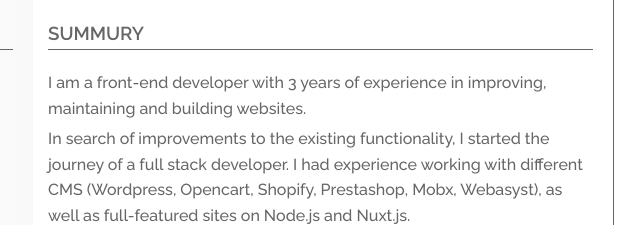
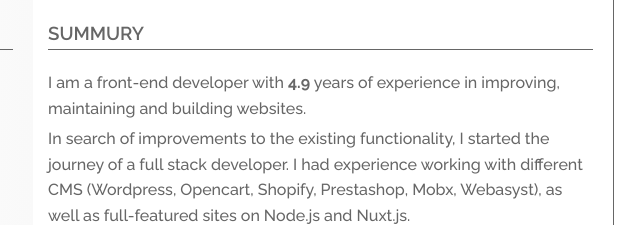
Before and after one commit to ishutka/CV, a plain HTML site: page public/index.html in a window 1280 px wide. Shown: the part 243-468 px from the top of the page, 447-1087 px from the left. Drawn offline with Linux system fonts and the light colour scheme.

Commit message:
fix experience date

```diff
--- a/public/index.css
+++ b/public/index.css
@@ -241,3 +241,16 @@ aside .languages .full.empty {
     transition: max-height 0.3s ease-in;
   }
 }
+
+#experience {
+  display: inline-block;
+  min-width: 0px;
+  font-weight: bold;
+  opacity: 0;
+  transition: all 1s;
+}
+
+#experience.activated {
+  opacity: 1;
+  min-width: 18px;
+}
--- a/public/index.html
+++ b/public/index.html
@@ -167,7 +167,7 @@
         <section>
           <h3>Summury</h3>
           <p>
-            I am a front-end developer with 3 years of experience in improving,
+            I am a front-end developer with <span id="experience"></span> years of experience in improving,
             maintaining and building websites.
           </p>
           <p>
--- a/public/index.js
+++ b/public/index.js
@@ -1,11 +1,23 @@
 const asideTitles = document.querySelectorAll("aside h3");
 
-var i = 0;
-for (i; i < asideTitles.length; i++) {
+if (asideTitles.length)
+  for (let i = 0; i < asideTitles.length; i++) {
     const title = asideTitles[i];
+
     title.addEventListener("click", function() {
       if (window.innerWidth < 601) {
         title.parentElement.classList.toggle("open");
       }
     });
   }
+
+const experience = document.querySelector('#experience');
+
+if (experience) {
+  let date = new Date();
+  const startYear = new Date('2018-01-01');
+  const wholeYears = (date - startYear) /1000/3600/24/36.435;
+
+  experience.innerHTML = Math.trunc(wholeYears)/ 10;
+  experience.classList.add('activated');
+}
```
Lines whose indentation alone changed are shown as unchanged.
